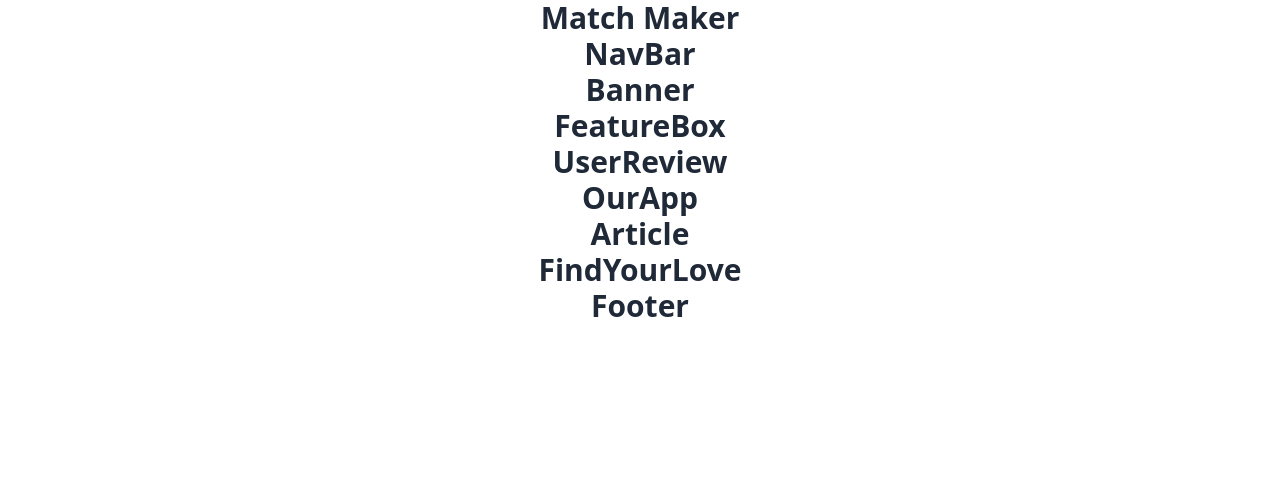
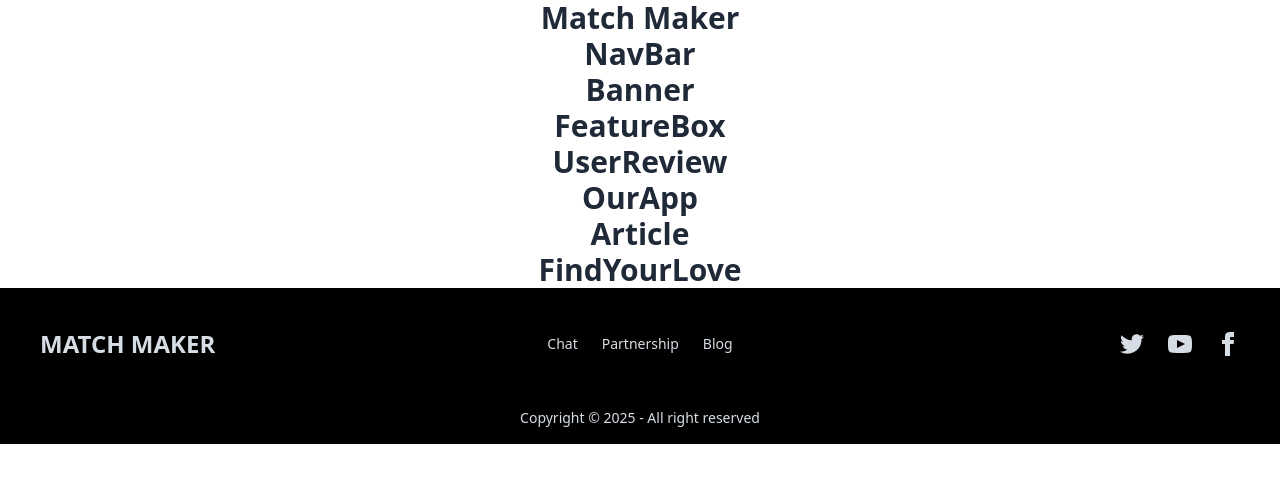
Before and after one commit to mirnatul/match-maker, a React (Vite) app: page / in a window 1280 px wide. Shown: the top 482 px of the page. Built offline with nearby package versions, Linux system fonts and the light colour scheme.

Commit message:
footer almost done

```diff
--- a/src/components/Footer/Footer.jsx
+++ b/src/components/Footer/Footer.jsx
@@ -3,9 +3,58 @@
 const Footer = () => {
     return (
         <div>
-            <h1 className="text-3xl font-bold text-center">
-                Footer
-            </h1>
+            <footer className="bg-black text-neutral-content pt-10 px-10">
+                <div className='grid grid-cols-3 items-center justify-center'>
+                    <aside className=''>
+                        <h1 className='font-bold text-2xl uppercase'>Match Maker</h1>
+                    </aside>
+                    <nav className='flex gap-6 justify-center'>
+                        <a className='text-sm' href="">Chat</a>
+                        <a className='text-sm' href="">Partnership</a>
+                        <a className='text-sm' href="">Blog</a>
+                    </nav>
+                    <nav className=''>
+                        <div className="flex gap-6 justify-end">
+                            <a>
+                                <svg
+                                    xmlns="http://www.w3.org/2000/svg"
+                                    width="24"
+                                    height="24"
+                                    viewBox="0 0 24 24"
+                                    className="fill-current">
+                                    <path
+                                        d="M24 4.557c-.883.392-1.832.656-2.828.775 1.017-.609 1.798-1.574 2.165-2.724-.951.564-2.005.974-3.127 1.195-.897-.957-2.178-1.555-3.594-1.555-3.179 0-5.515 2.966-4.797 6.045-4.091-.205-7.719-2.165-10.148-5.144-1.29 2.213-.669 5.108 1.523 6.574-.806-.026-1.566-.247-2.229-.616-.054 2.281 1.581 4.415 3.949 4.89-.693.188-1.452.232-2.224.084.626 1.956 2.444 3.379 4.6 3.419-2.07 1.623-4.678 2.348-7.29 2.04 2.179 1.397 4.768 2.212 7.548 2.212 9.142 0 14.307-7.721 13.995-14.646.962-.695 1.797-1.562 2.457-2.549z"></path>
+                                </svg>
+                            </a>
+                            <a>
+                                <svg
+                                    xmlns="http://www.w3.org/2000/svg"
+                                    width="24"
+                                    height="24"
+                                    viewBox="0 0 24 24"
+                                    className="fill-current">
+                                    <path
+                                        d="M19.615 3.184c-3.604-.246-11.631-.245-15.23 0-3.897.266-4.356 2.62-4.385 8.816.029 6.185.484 8.549 4.385 8.816 3.6.245 11.626.246 15.23 0 3.897-.266 4.356-2.62 4.385-8.816-.029-6.185-.484-8.549-4.385-8.816zm-10.615 12.816v-8l8 3.993-8 4.007z"></path>
+                                </svg>
+                            </a>
+                            <a>
+                                <svg
+                                    xmlns="http://www.w3.org/2000/svg"
+                                    width="24"
+                                    height="24"
+                                    viewBox="0 0 24 24"
+                                    className="fill-current">
+                                    <path
+                                        d="M9 8h-3v4h3v12h5v-12h3.642l.358-4h-4v-1.667c0-.955.192-1.333 1.115-1.333h2.885v-5h-3.808c-3.596 0-5.192 1.583-5.192 4.615v3.385z"></path>
+                                </svg>
+                            </a>
+                        </div>
+                    </nav>
+                </div>
+                <aside className="text-center mt-12 pb-4 text-sm">
+                    <p>Copyright © {new Date().getFullYear()} - All right reserved</p>
+                </aside>
+            </footer>
         </div>
     );
 };
```
